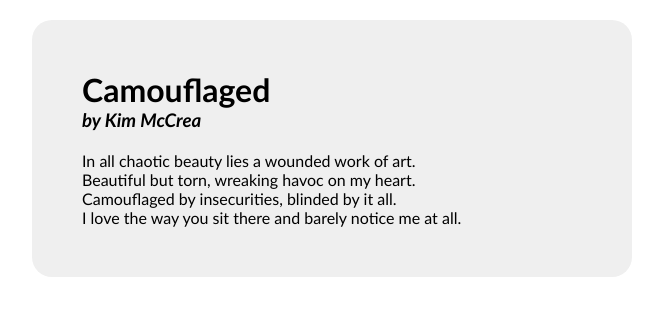
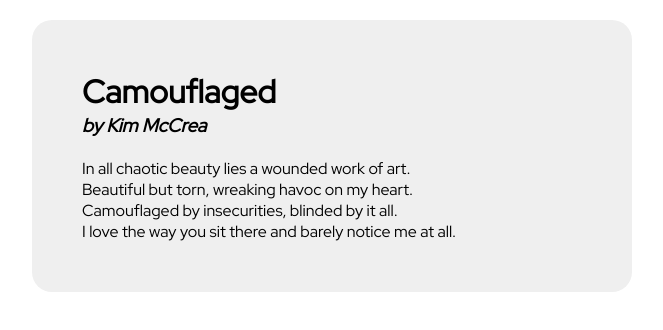
Before and after one commit to anna-gladzinska/learning-git, a plain HTML site: page index.html in a window 1280 px wide. Shown: the whole page, without its empty margins (308-971 px from the left). Drawn offline with Linux system fonts and the light colour scheme.

Commit message:
Add font

```diff
--- a/css/style.css
+++ b/css/style.css
@@ -4,7 +4,7 @@
 }
 
 .poem {
-    font-family: 'Trebuchet MS', sans-serif;
+    font-family: 'Red Hat Display', sans-serif;
     width: 600px;
     background: #EFEFEF;
     margin: 20px auto;
--- a/index.html
+++ b/index.html
@@ -6,6 +6,7 @@
     <meta name="viewport" content="width=device-width, initial-scale=1.0">
     <meta http-equiv="X-UA-Compatible" content="ie=edge">
     <link rel="stylesheet" href="css/style.css">
+    <link href="https://fonts.googleapis.com/css?family=Red+Hat+Display&display=swap&subset=latin-ext" rel="stylesheet">
     <title>Camouflaged</title>
 </head>
 
```
